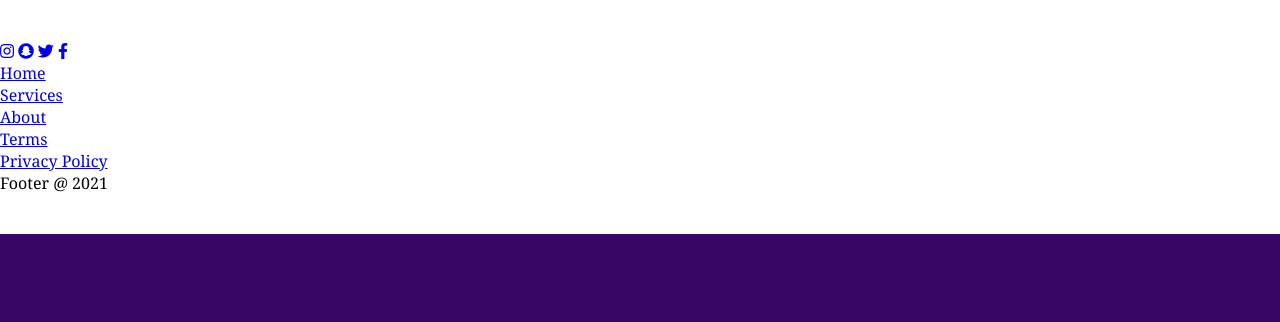
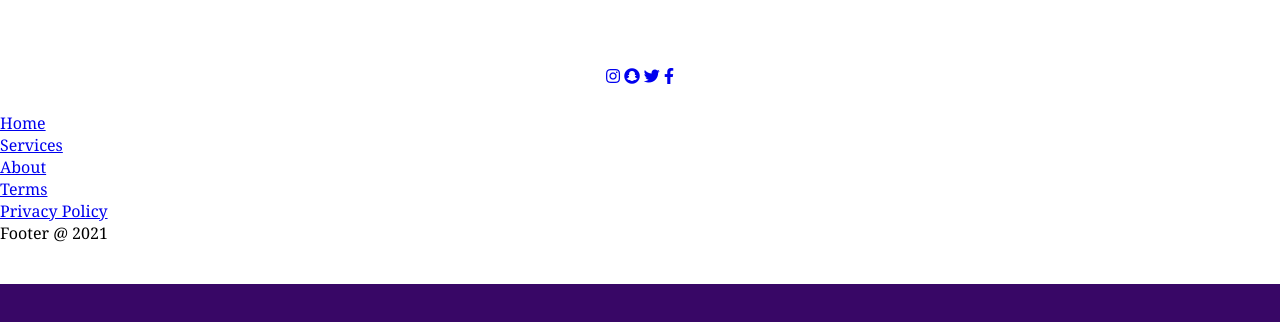
Before and after one commit to snowleopardAlexa/footer-simple, a plain HTML site: page index.html in a window 1280 px wide. Drawn offline with Linux system fonts and the light colour scheme.

Commit message:
style social media

```diff
--- a/main.css
+++ b/main.css
@@ -14,3 +14,9 @@ body {
     padding: 40px 0;
     background-color: #fff;
 }
+
+.footer .social-media {
+    text-align: center;
+    padding: 25px;
+    color: rgb(10, 10, 70);
+}
```
